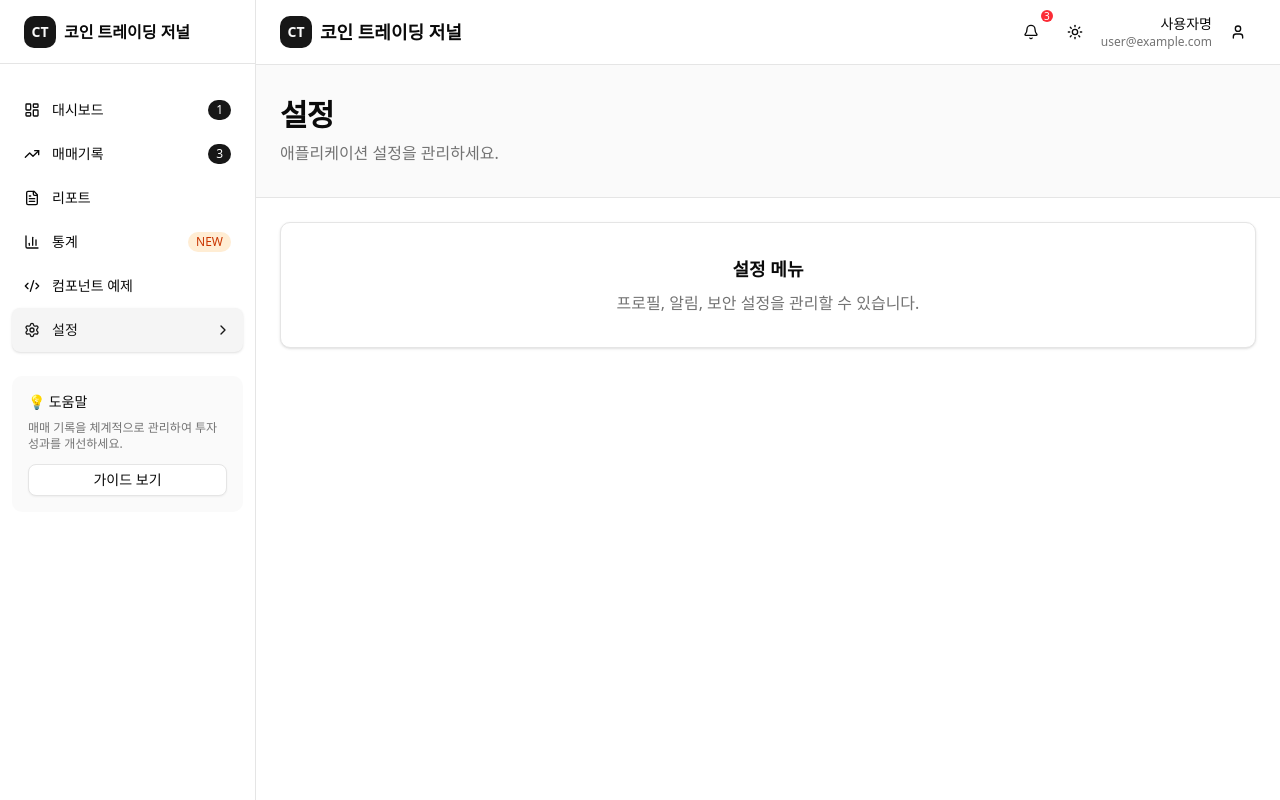
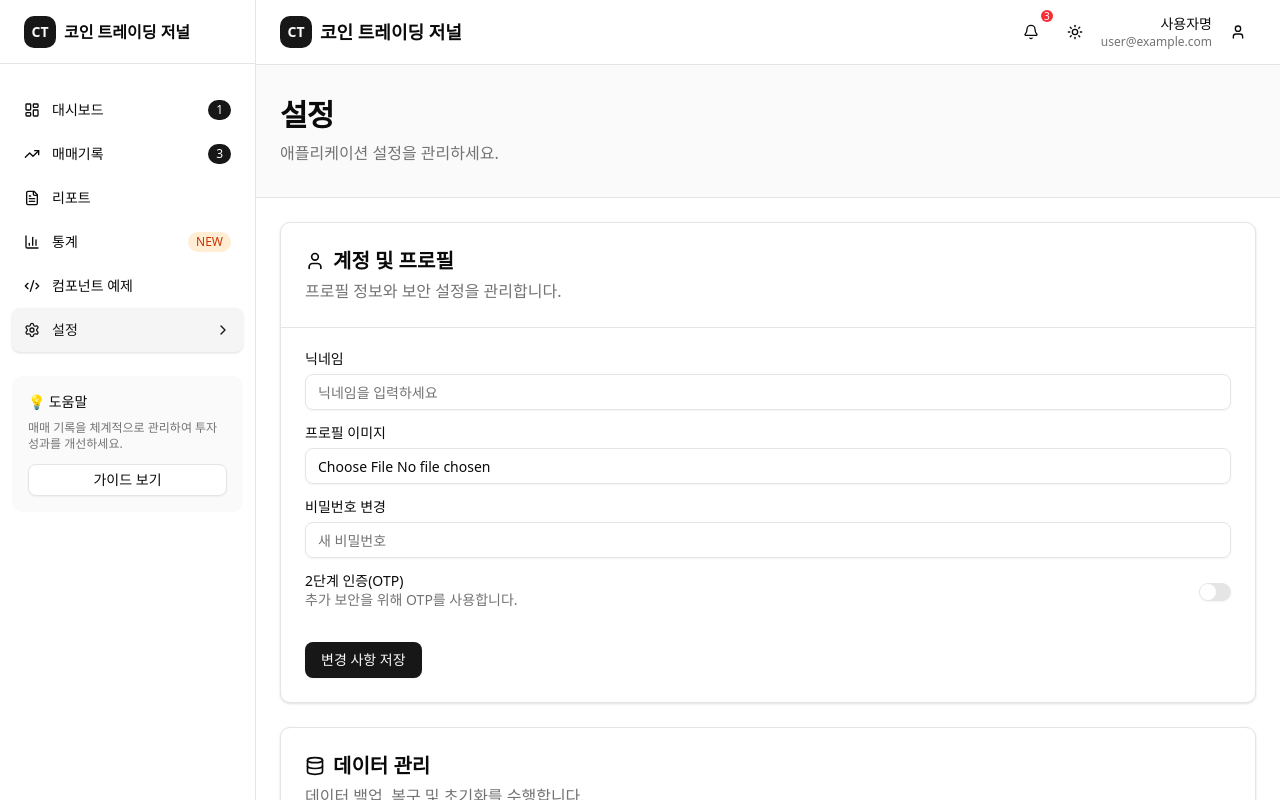
Before and after one commit to seolwon0522/Trademanager, a Next.js app: page /settings in a window 1280 px wide. Built offline with nearby package versions, Linux system fonts and the light colour scheme; no server answers.

Commit message:
feat: expand settings page

```diff
--- a/src/app/settings/page.tsx
+++ b/src/app/settings/page.tsx
@@ -1,4 +1,36 @@
+'use client';
+
+import { useState, FormEvent } from 'react';
+import { User, Database, Bell, Keyboard } from 'lucide-react';
+
+import { Button } from '@/components/ui/button';
+import { Input } from '@/components/ui/input';
+import { Label } from '@/components/ui/label';
+import { Switch } from '@/components/ui/switch';
+
 export default function SettingsPage() {
+  const [nickname, setNickname] = useState('');
+  const [twoFactor, setTwoFactor] = useState(false);
+  const [lossAlert, setLossAlert] = useState(false);
+  const [quickInput, setQuickInput] = useState(false);
+
+  const handleProfileSave = (e: FormEvent) => {
+    e.preventDefault();
+    console.log('profile saved', { nickname, twoFactor });
+  };
+
+  const handleResetData = () => {
+    console.log('reset data');
+  };
+
+  const handleExportData = () => {
+    console.log('export data');
+  };
+
+  const handleImportData = () => {
+    console.log('import data');
+  };
+
   return (
     <div className="min-h-full bg-background">
       <div className="border-b bg-muted/50">
@@ -8,11 +40,113 @@ export default function SettingsPage() {
         </div>
       </div>
 
-      <div className="p-6">
-        <div className="rounded-lg border bg-card text-card-foreground shadow-sm p-8 text-center">
-          <h3 className="text-lg font-semibold mb-2">설정 메뉴</h3>
-          <p className="text-muted-foreground">프로필, 알림, 보안 설정을 관리할 수 있습니다.</p>
-        </div>
+      <div className="p-6 space-y-6">
+        {/* 계정 및 프로필 설정 */}
+        <section className="rounded-lg border bg-card text-card-foreground shadow-sm">
+          <div className="p-6 border-b">
+            <h2 className="text-xl font-semibold flex items-center gap-2">
+              <User className="h-5 w-5" /> 계정 및 프로필
+            </h2>
+            <p className="text-muted-foreground mt-1">프로필 정보와 보안 설정을 관리합니다.</p>
+          </div>
+
+          <form onSubmit={handleProfileSave} className="p-6 space-y-4">
+            <div className="space-y-2">
+              <Label htmlFor="nickname">닉네임</Label>
+              <Input
+                id="nickname"
+                value={nickname}
+                onChange={(e) => setNickname(e.target.value)}
+                placeholder="닉네임을 입력하세요"
+              />
+            </div>
+
+            <div className="space-y-2">
+              <Label htmlFor="avatar">프로필 이미지</Label>
+              <Input id="avatar" type="file" />
+            </div>
+
+            <div className="space-y-2">
+              <Label htmlFor="password">비밀번호 변경</Label>
+              <Input id="password" type="password" placeholder="새 비밀번호" />
+            </div>
+
+            <div className="flex items-center justify-between">
+              <div className="space-y-0.5">
+                <Label htmlFor="otp">2단계 인증(OTP)</Label>
+                <p className="text-sm text-muted-foreground">추가 보안을 위해 OTP를 사용합니다.</p>
+              </div>
+              <Switch id="otp" checked={twoFactor} onCheckedChange={setTwoFactor} />
+            </div>
+
+            <Button type="submit" className="mt-4">
+              변경 사항 저장
+            </Button>
+          </form>
+        </section>
+
+        {/* 데이터 관리 */}
+        <section className="rounded-lg border bg-card text-card-foreground shadow-sm">
+          <div className="p-6 border-b">
+            <h2 className="text-xl font-semibold flex items-center gap-2">
+              <Database className="h-5 w-5" /> 데이터 관리
+            </h2>
+            <p className="text-muted-foreground mt-1">데이터 백업, 복구 및 초기화를 수행합니다.</p>
+          </div>
+
+          <div className="p-6 space-y-4">
+            <Button variant="destructive" onClick={handleResetData}>
+              데이터 초기화
+            </Button>
+
+            <div className="flex flex-col sm:flex-row gap-4">
+              <Button onClick={handleExportData} className="flex-1">
+                백업/내보내기
+              </Button>
+              <Button variant="outline" onClick={handleImportData} className="flex-1">
+                데이터 가져오기
+              </Button>
+            </div>
+          </div>
+        </section>
+
+        {/* 알림 설정 */}
+        <section className="rounded-lg border bg-card text-card-foreground shadow-sm">
+          <div className="p-6 border-b">
+            <h2 className="text-xl font-semibold flex items-center gap-2">
+              <Bell className="h-5 w-5" /> 알림
+            </h2>
+            <p className="text-muted-foreground mt-1">거래 활동에 대한 알림을 설정합니다.</p>
+          </div>
+
+          <div className="p-6 flex items-center justify-between">
+            <div className="space-y-0.5">
+              <Label htmlFor="loss-alert">연속 손실 알림</Label>
+              <p className="text-sm text-muted-foreground">연속 손실이 발생하면 경고를 받습니다.</p>
+            </div>
+            <Switch id="loss-alert" checked={lossAlert} onCheckedChange={setLossAlert} />
+          </div>
+        </section>
+
+        {/* 단축키/빠른 입력 */}
+        <section className="rounded-lg border bg-card text-card-foreground shadow-sm">
+          <div className="p-6 border-b">
+            <h2 className="text-xl font-semibold flex items-center gap-2">
+              <Keyboard className="h-5 w-5" /> 입력 및 단축키
+            </h2>
+            <p className="text-muted-foreground mt-1">빠른 입력 모드와 단축키를 설정합니다.</p>
+          </div>
+
+          <div className="p-6 flex items-center justify-between">
+            <div className="space-y-0.5">
+              <Label htmlFor="quick-input">빠른 입력 모드</Label>
+              <p className="text-sm text-muted-foreground">
+                양식 자동 포커스 등 빠른 기록을 위해 사용합니다.
+              </p>
+            </div>
+            <Switch id="quick-input" checked={quickInput} onCheckedChange={setQuickInput} />
+          </div>
+        </section>
       </div>
     </div>
   );
```
